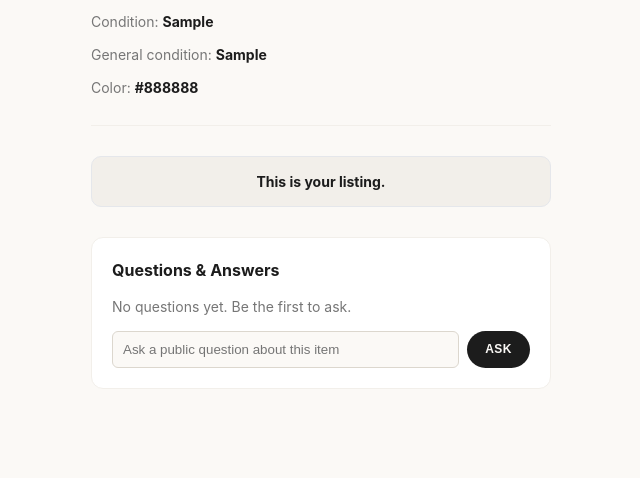
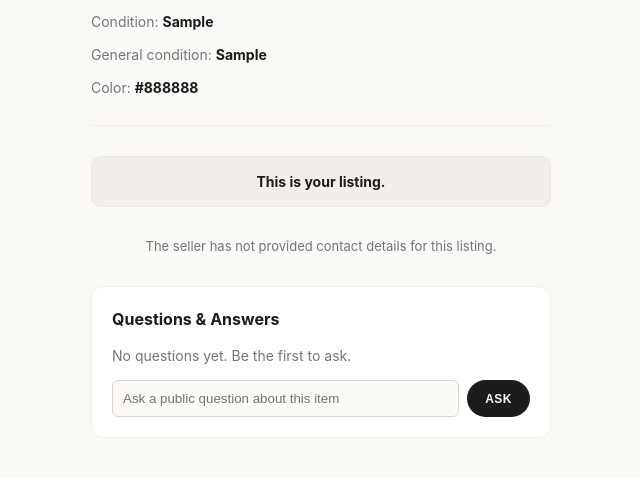
Before and after one commit to Arooj188/thrift, a Flask app: page /product/1 in a window 1280 px wide. Shown: the part 658-1136 px from the top of the page, without its empty margins (615-1255 px from the left). Before the commit the page ends 1026 px from the top, so only its background shows below. Run offline with Flask 3, Linux system fonts and the light colour scheme; the visitor is signed in with stand-in values (Sample User, id 1); data comes from the database, SQL or seed files in the repository; tables that the repository leaves empty hold one stand-in row (values such as "Sample post"); grey boxes marked "Sample" are stand-in pictures.

Commit message:
Fix contact preferences, sold listing ordering, and listing management

```diff
--- a/app.py
+++ b/app.py
@@ -517,9 +517,9 @@ def get_products_from_firestore(category=None):
     conn = get_db_connection()
     cursor = conn.cursor()
     if category:
-        cursor.execute("SELECT * FROM Products WHERE category = ? ORDER BY created_at DESC", (category,))
+        cursor.execute("SELECT * FROM Products WHERE category = ? ORDER BY CASE status WHEN 'available' THEN 0 WHEN 'sold' THEN 1 ELSE 2 END, created_at DESC", (category,))
     else:
-        cursor.execute('SELECT * FROM Products ORDER BY created_at DESC')
+        cursor.execute('SELECT * FROM Products ORDER BY CASE status WHEN \'available\' THEN 0 WHEN \'sold\' THEN 1 ELSE 2 END, created_at DESC')
     products = [dict(row) for row in cursor.fetchall()]
     conn.close()
     return products
@@ -772,35 +772,34 @@ def product_details(product_id):
     gmail_url = ''
     mailto_url = ''
 
-    if not is_sold:
-        seller_id = product.get('seller_id')
-        if seller_id:
-            seller = firestore_db.fs_get_user(seller_id)
-            if seller:
-                seller_phone = normalize_phone(seller.get('contact_phone', '') or seller.get('phone', ''))
-                seller_email = (seller.get('contact_email', '') or seller.get('email', '') or '').strip()
-                seller_contact_preference = seller.get('contact_preference', 'whatsapp') or 'whatsapp'
-            else:
-                conn = get_db_connection()
-                cursor = conn.cursor()
-                seller_row = cursor.execute('SELECT phone, email, contact_preference, contact_phone, contact_email FROM users WHERE user_id = ?', (seller_id,)).fetchone()
-                conn.close()
-                if seller_row:
-                    seller_phone = normalize_phone(seller_row.get('contact_phone', '') or seller_row.get('phone', ''))
-                    seller_email = (seller_row.get('contact_email', '') or seller_row.get('email', '') or '').strip()
-                    seller_contact_preference = seller_row.get('contact_preference', 'whatsapp') or 'whatsapp'
-
-        listing_contact_method = product.get('buyer_contact_method') or 'whatsapp'
-
-        if product.get('title'):
-            if seller_phone and listing_contact_method == 'whatsapp':
-                text = f"Hi! I came across your listing for \"{product['title']}\" on Thrift. Is it still available?"
-                whatsapp_url = f"https://wa.me/{seller_phone}?text={quote(text)}"
-            elif seller_email and listing_contact_method == 'email':
-                subject = f"Interest in {product['title']}"
-                body = f"Hi! I came across your listing for \"{product['title']}\" on Thrift. Is it still available?"
-                gmail_url = f"https://mail.google.com/mail/?view=cm&fs=1&to={quote(seller_email)}&su={quote(subject)}&body={quote(body)}"
-                mailto_url = f"mailto:{seller_email}?subject={quote(subject)}&body={quote(body)}"
+    seller_id = product.get('seller_id')
+    if seller_id:
+        seller = firestore_db.fs_get_user(seller_id)
+        if seller:
+            seller_phone = normalize_phone(seller.get('contact_phone', '') or seller.get('phone', ''))
+            seller_email = (seller.get('contact_email', '') or seller.get('email', '') or '').strip()
+            seller_contact_preference = seller.get('contact_preference', 'whatsapp') or 'whatsapp'
+        else:
+            conn = get_db_connection()
+            cursor = conn.cursor()
+            seller_row = cursor.execute('SELECT phone, email, contact_preference, contact_phone, contact_email FROM users WHERE user_id = ?', (seller_id,)).fetchone()
+            conn.close()
+            if seller_row:
+                seller_phone = normalize_phone(seller_row.get('contact_phone', '') or seller_row.get('phone', ''))
+                seller_email = (seller_row.get('contact_email', '') or seller_row.get('email', '') or '').strip()
+                seller_contact_preference = seller_row.get('contact_preference', 'whatsapp') or 'whatsapp'
+
+    listing_contact_method = product.get('buyer_contact_method') or 'whatsapp'
+
+    if product.get('title') and not is_sold:
+        if seller_phone and listing_contact_method == 'whatsapp':
+            text = f"Hi! I came across your listing for \"{product['title']}\" on Thrift. Is it still available?"
+            whatsapp_url = f"https://wa.me/{seller_phone}?text={quote(text)}"
+        elif seller_email and listing_contact_method == 'email':
+            subject = f"Interest in {product['title']}"
+            body = f"Hi! I came across your listing for \"{product['title']}\" on Thrift. Is it still available?"
+            gmail_url = f"https://mail.google.com/mail/?view=cm&fs=1&to={quote(seller_email)}&su={quote(subject)}&body={quote(body)}"
+            mailto_url = f"mailto:{seller_email}?subject={quote(subject)}&body={quote(body)}"
 
     return render_template('product_details.html', product=product, image_list=image_list, questions=questions, seller_phone=seller_phone, seller_email=seller_email, seller_contact_preference=listing_contact_method, whatsapp_url=whatsapp_url, gmail_url=gmail_url, mailto_url=mailto_url, is_sold=is_sold)
 
@@ -829,9 +828,10 @@ def sell():
         else:
             seller_address = seller_city
         asking_price = float(request.form['asking_price'])
-        buyer_contact_method = request.form.get('buyer_contact_method', 'whatsapp')
+        buyer_contact_method = request.form.get('buyer_contact_method', '').strip().lower()
         if buyer_contact_method not in ('whatsapp', 'email'):
-            buyer_contact_method = 'whatsapp'
+            flash('Please select a preferred contact method.')
+            return redirect(url_for('sell'))
         image_files = request.files.getlist('images') or []
         if not image_files:
             self_image = request.files.get('image')
@@ -906,7 +906,7 @@ def seller_listings():
     else:
         conn = get_db_connection()
         cursor = conn.cursor()
-        listings = cursor.execute('SELECT * FROM Products WHERE seller_id = ?', (session['user_id'],)).fetchall()
+        listings = cursor.execute('SELECT * FROM Products WHERE seller_id = ? ORDER BY CASE status WHEN \'available\' THEN 0 WHEN \'sold\' THEN 1 ELSE 2 END, created_at DESC', (session['user_id'],)).fetchall()
         conn.close()
     total_sold = sum(1 for listing in listings if listing.get('status') == 'sold')
     stats = get_marketplace_stats()
@@ -1110,9 +1110,10 @@ def edit_listing(product_id):
         else:
             seller_address = seller_city
         asking_price = float(request.form['asking_price'])
-        buyer_contact_method = request.form.get('buyer_contact_method', 'whatsapp')
+        buyer_contact_method = request.form.get('buyer_contact_method', '').strip().lower()
         if buyer_contact_method not in ('whatsapp', 'email'):
-            buyer_contact_method = 'whatsapp'
+            flash('Please select a preferred contact method.')
+            return redirect(url_for('edit_listing', product_id=product_id))
         image_files = request.files.getlist('images')
 
         image_paths = save_uploaded_images(image_files)
@@ -1299,7 +1300,8 @@ def admin_dashboard():
                             continue
                     users.append(u)
 
-                listings.sort(key=lambda x: str(x.get('created_at') or ''), reverse=True)
+                listings.sort(key=lambda x: (0 if x.get('status') == 'available' else 1 if x.get('status') == 'sold' else 2, str(x.get('created_at') or '')), reverse=False)
+                listings.reverse()
                 users.sort(key=lambda x: str(x.get('join_date') or ''), reverse=True)
 
                 seller_counts = {}
@@ -1355,7 +1357,7 @@ def admin_dashboard():
             elif listing_status == 'sold':
                 listings = [dict(row) for row in cursor.execute("SELECT * FROM Products WHERE status = 'sold' ORDER BY created_at DESC").fetchall()]
             else:
-                listings = [dict(row) for row in cursor.execute('SELECT * FROM Products ORDER BY created_at DESC').fetchall()]
+                listings = [dict(row) for row in cursor.execute('SELECT * FROM Products ORDER BY CASE status WHEN \'available\' THEN 0 WHEN \'sold\' THEN 1 ELSE 2 END, created_at DESC').fetchall()]
             if listing_search:
                 listings = [l for l in listings if listing_search.lower() in (l.get('title') or '').lower()]
 
--- a/firestore_db.py
+++ b/firestore_db.py
@@ -138,6 +138,7 @@ def fs_get_products_by_seller(seller_id):
             if data.get('seller_id') is not None:
                 data['seller_id'] = str(data['seller_id'])
             products.append(data)
+        products.sort(key=lambda x: (0 if x.get('status') == 'available' else 1 if x.get('status') == 'sold' else 2, str(x.get('created_at') or '')))
         return products
     except Exception as e:
         logging.error(f"Firestore get_products_by_seller error: {e}")
@@ -160,6 +161,7 @@ def fs_get_all_products(category=None, include_sold=False):
             if not include_sold and data.get('status') == 'sold':
                 continue
             products.append(data)
+        products.sort(key=lambda x: (0 if x.get('status') == 'available' else 1 if x.get('status') == 'sold' else 2, str(x.get('created_at') or '')))
         return products
     except Exception as e:
         logging.error(f"Firestore get_all_products error: {e}")
--- a/templates/product_details.html
+++ b/templates/product_details.html
@@ -333,6 +333,28 @@
             <div style="background: #f2efea; border: 1px solid #e5e7eb; border-radius: 10px; padding: 14px; margin-bottom: 30px; text-align: center;">
                 <p style="font-size: 14px; font-weight: 700; color: #1c1c1c; margin: 0;">This is your listing.</p>
             </div>
+            {% if seller_contact_preference == 'whatsapp' and whatsapp_url %}
+                <div style="margin-bottom: 30px;">
+                    <p style="font-size: 12px; font-weight: 700; text-transform: uppercase; letter-spacing: 0.5px; color: #767676; margin: 0 0 10px 0;">Preferred method: WhatsApp</p>
+                    <a href="{{ whatsapp_url | safe }}" target="_blank" rel="noopener" class="btn-submit" style="padding: 18px 32px; text-decoration: none; display: inline-block; background: #1c1c1c; color: #fbf9f6;">Contact Seller</a>
+                </div>
+            {% elif seller_contact_preference == 'email' and gmail_url %}
+                <div style="margin-bottom: 30px;">
+                    <p style="font-size: 12px; font-weight: 700; text-transform: uppercase; letter-spacing: 0.5px; color: #767676; margin: 0 0 10px 0;">Preferred method: Email</p>
+                    <a href="{{ gmail_url | safe }}"
+                       onclick="var gmail='{{ gmail_url | safe }}'; var mailto='{{ mailto_url | safe }}'; var w=window.open(gmail,'_blank'); if(!w||w.closed||typeof w.closed==='undefined'){window.location.href=mailto;}"
+                       class="btn-submit" style="padding: 18px 32px; text-decoration: none; display: inline-block; background: #1c1c1c; color: #fbf9f6;">Contact Seller</a>
+                </div>
+            {% elif gmail_url %}
+                <div style="margin-bottom: 30px;">
+                    <p style="font-size: 12px; font-weight: 700; text-transform: uppercase; letter-spacing: 0.5px; color: #767676; margin: 0 0 10px 0;">Preferred method: Email</p>
+                    <a href="{{ gmail_url | safe }}"
+                       onclick="var gmail='{{ gmail_url | safe }}'; var mailto='{{ mailto_url | safe }}'; var w=window.open(gmail,'_blank'); if(!w||w.closed||typeof w.closed==='undefined'){window.location.href=mailto;}"
+                       class="btn-submit" style="padding: 18px 32px; text-decoration: none; display: inline-block; background: #1c1c1c; color: #fbf9f6;">Contact Seller</a>
+                </div>
+            {% else %}
+                <p style="font-size: 13px; color: #767676; text-align: center; margin-bottom: 30px;">The seller has not provided contact details for this listing.</p>
+            {% endif %}
         {% elif is_sold %}
             <div style="background: #fef2f2; border: 1px solid #fecaca; border-radius: 10px; padding: 14px; margin-bottom: 30px; text-align: center;">
                 <p style="font-size: 14px; font-weight: 700; color: #991b1b; margin: 0 0 4px 0;">This item has been sold.</p>
--- a/templates/sell.html
+++ b/templates/sell.html
@@ -292,14 +292,14 @@
         <div class="sell-section-title">Buyer Contact Method</div>
 
         <div class="sell-form-group">
-            <label>Buyer Contact Method <span class="required-star">*</span></label>
+            <label>Preferred Contact Method <span class="required-star">*</span></label>
             <div style="display: flex; gap: 16px; margin-top: 8px;">
                 <label style="display: flex; align-items: center; gap: 8px; cursor: pointer;">
-                    <input type="radio" name="buyer_contact_method" value="whatsapp" checked style="width: 16px; height: 16px;">
+                    <input type="radio" name="buyer_contact_method" value="whatsapp" required style="width: 16px; height: 16px;">
                     <span>WhatsApp</span>
                 </label>
                 <label style="display: flex; align-items: center; gap: 8px; cursor: pointer;">
-                    <input type="radio" name="buyer_contact_method" value="email" style="width: 16px; height: 16px;">
+                    <input type="radio" name="buyer_contact_method" value="email" required style="width: 16px; height: 16px;">
                     <span>Email</span>
                 </label>
             </div>
--- a/templates/seller_listings.html
+++ b/templates/seller_listings.html
@@ -123,13 +123,14 @@
         display: flex;
         align-items: flex-start;
         gap: 12px;
+        grid-column: 1 / -1;
     }
     .sold-notice__icon {
         width: 32px;
         height: 32px;
         border-radius: 50%;
-        background: #dcfce7;
-        color: #166534;
+        background: #fee2e2;
+        color: #991b1b;
         display: flex;
         align-items: center;
         justify-content: center;
```
Also changed, not shown: templates/edit_listing.html (+4 -4 lines).
